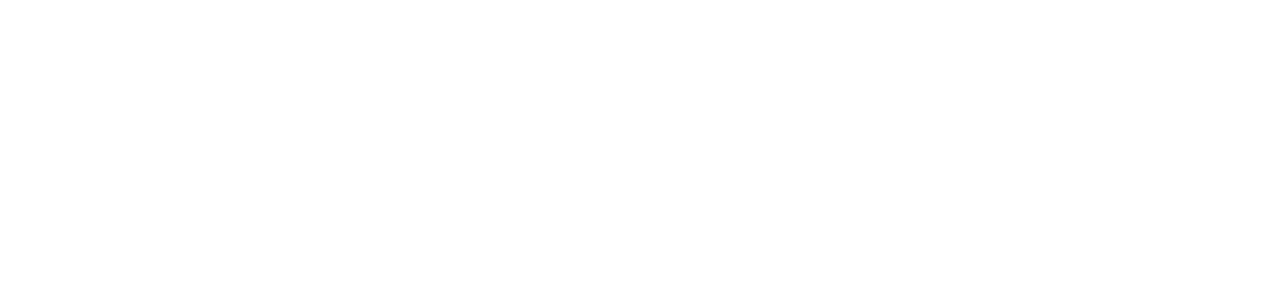
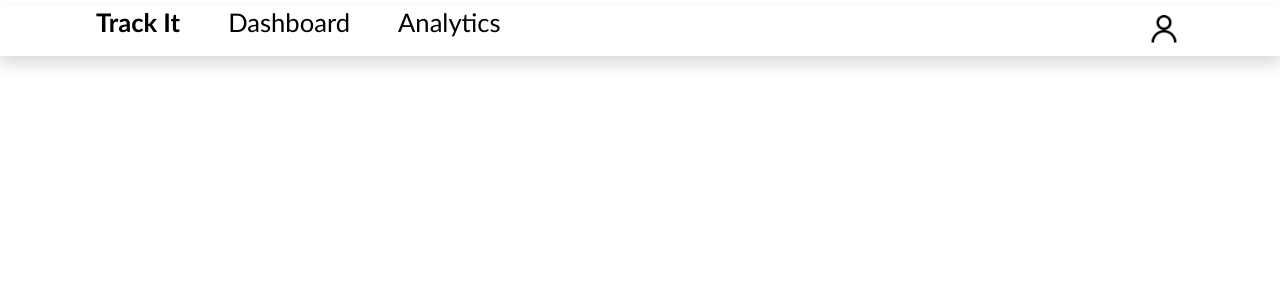
Before and after one commit to UC-data-tracking/frontend-repo, a React (Create React App) app: page /dashboard in a window 1280 px wide. Shown: the top 300 px of the page. Built offline with nearby package versions, Linux system fonts and the light colour scheme.

Commit message:
Create temporary header with navbar.

```diff
--- a/src/components/dashboard/Dashboard.js
+++ b/src/components/dashboard/Dashboard.js
@@ -1,10 +1,13 @@
 import React from 'react';
 import Navbar from '../navbar/Navbar';
+import Header from '../header/Header'
+import Footer from '../footer/Footer'
 
 function Dashboard(props) {
     return (
         <div>
-            <Navbar/>
+            <Header/>
+            <Footer/>
         </div>
     );
 }
--- a/src/components/header/Header.css
+++ b/src/components/header/Header.css
@@ -0,0 +1,20 @@
+header {
+    background-color: white;
+    color: rgb(0, 0, 0);
+    font-family:'Gill Sans', 'Gill Sans MT', Calibri, 'Trebuchet MS', sans-serif;
+    display: flex;
+    justify-content: space-between;
+    font-size: 1.6rem;
+    padding: .2rem 6rem;
+}
+nav {
+    color: black;
+}
+
+.dashboard-trademark {
+    font-weight: 600;
+}
+
+.profile-icon {
+    height: 2.5rem;
+}
--- a/src/components/header/Header.js
+++ b/src/components/header/Header.js
@@ -1,11 +1,17 @@
 import React from 'react';
+import '../header/Header.css'
+import Navbar from '../navbar/Navbar';
+import Icon from '../assets/profile-icon.png'
 
 function header(props) {
     return (
-        <div>
-
-        </div>
-    );
+			<header className='shadow '>
+				<Navbar />
+				<a href='#'>
+					<img className="profile-icon" src={Icon} alt='Profile-icon'/>
+				</a>
+			</header>
+		);
 }
 
 export default header;
--- a/src/components/login/Login.css
+++ b/src/components/login/Login.css
@@ -7,10 +7,12 @@
     left: 0;
     top: 0;
     margin: 1rem;
+    font-weight: 600;
 }
 
 .login-container {
     width: 40%;
+    max-width: 500px;
 }
 
 .welcome-back-container {
--- a/src/components/login/Login.js
+++ b/src/components/login/Login.js
@@ -8,7 +8,7 @@
 	return (
 		<div className='container-fluid d-flex justify-content-center align-items-center'>
 			<div className='w-100 d-flex flex-column justify-content-center align-items-center'>
-				<h1 className='trademark fs-4'>Track it</h1>
+				<h1 className='trademark fs-4'>Track It</h1>
 				<div className='login-container d-flex flex-column justify-content-center'>
 					<div className='welcome-back-container flex-column d-flex justify-content-center align-items-center'>
 						<div className='w-100 title-text-container d-flex flex-column gap-2'>
--- a/src/components/navbar/Navbar.css
+++ b/src/components/navbar/Navbar.css
@@ -1,7 +1,9 @@
-.nav-logo {
-    color: black;
+nav ul ul {
+    display: none;
+    position: absolute;
 }
 
-.nav-link {
-    color: rgb(138, 138, 138);
+nav ul li:hover ul {
+    display: block;
+    background-color: white;
 }
--- a/src/components/navbar/Navbar.js
+++ b/src/components/navbar/Navbar.js
@@ -4,9 +4,36 @@
 
 function Navbar(props) {
 	return (
-		<div>
-
-		</div>
+		<nav className='d-flex gap-5'>
+			<a className='dashboard-trademark'>Track It</a>
+			<ul className='d-flex gap-5'>
+				<li>
+					<a href='#'>Dashboard</a>
+					<ul className='shadow'>
+						<li>
+							<a href='#'>Individual view</a>
+						</li>
+						<li>
+							<a href='#'>Team view</a>
+						</li>
+					</ul>
+				</li>
+				<li>
+					<a href='#'>Analytics</a>
+					<ul className='shadow'>
+						<li>
+							<a href='#'>Bee a Difference</a>
+						</li>
+						<li>
+							<a href='#'>Time Tracking</a>
+						</li>
+						<li>
+							<a href='#'>Agency Goals</a>
+						</li>
+					</ul>
+				</li>
+			</ul>
+		</nav>
 	);
 }
 
--- a/src/components/sign-up/Sign_up.js
+++ b/src/components/sign-up/Sign_up.js
@@ -5,7 +5,7 @@
     return (
 		<div className='container-fluid d-flex justify-content-center align-items-center'>
 			<div className='w-100 d-flex flex-column justify-content-center align-items-center'>
-				<h1 className='trademark fs-4'>Track it</h1>
+				<h1 className='trademark fs-4'>Track It</h1>
 				<div className='login-container d-flex flex-column justify-content-center'>
 					<div className='welcome-back-container flex-column d-flex justify-content-center align-items-center'>
 						<div className='w-100 title-text-container d-flex flex-column gap-2'>
```
Also changed, not shown: src/components/time-sheet/Time_Sheet_Input.js (added, +11 -0 lines), src/components/assets/profile-icon.png (added), src/components/time-sheet/Time_Sheet_Input.css (added).
